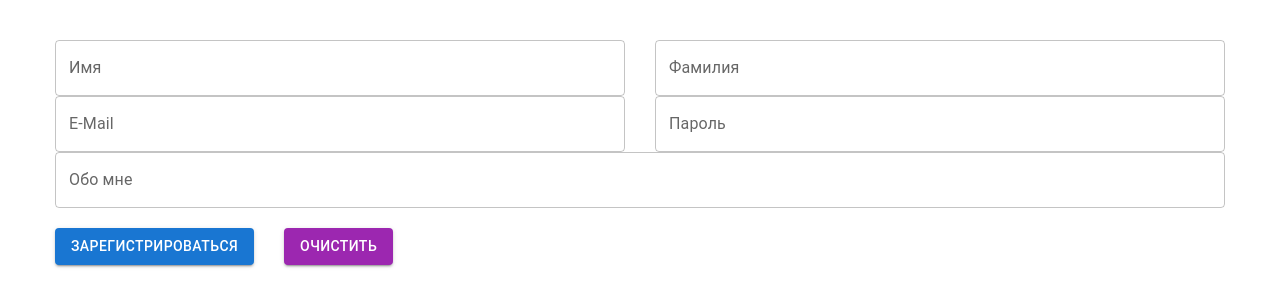
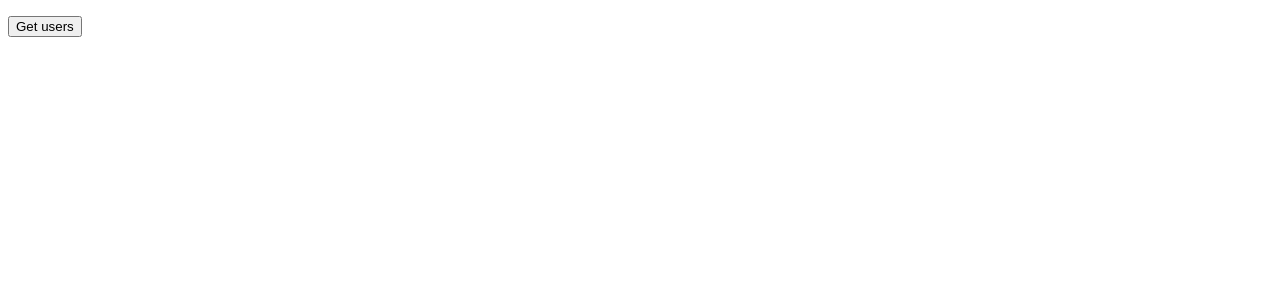
Before and after one commit to nohvu/home-work-1, a React (Create React App) app: page / in a window 1280 px wide. Shown: the top 306 px of the page. Built offline with nearby package versions, Linux system fonts and the light colour scheme.

Commit message:
Блок 6, д/з №1. Переписать getUsers на async/await.

```diff
--- a/src/index.tsx
+++ b/src/index.tsx
@@ -7,8 +7,10 @@ import ReactDOM from "react-dom";
 //import App from "./tutorial-5/App";
 //import App from "./tutorial-6/App";
 //import App from "./tutorial-7/App";
-import App from "./tutorial-8/App";
-import "./tutorial-8/styles.scss";
+//import App from "./tutorial-8/App";
+import App from "./tutorial-9/App";
+
+//import "./tutorial-8/styles.scss";
 //import styles from "./tutorial-7/App";
 //import "bootstrap/dist/css/bootstrap.min.css";
 
--- /dev/null
+++ b/src/tutorial-9/App.tsx
@@ -0,0 +1,37 @@
+import React from "react";
+
+interface IPost {
+  createdAt: string;
+  name: string;
+  id: string;
+}
+
+function App() {
+  const [users, setUsers] = React.useState<IPost[]>([]);
+
+  async function handleClick() {
+    try {
+      const res = await fetch("https://61efebb9732d93001778e6b4.mockapi.io/posts");
+      if (!res.ok) {
+        throw new Error(res.statusText);
+      }
+      const result = await res.json();
+      setUsers((prev) => [...prev, ...result]);
+    } catch (error) {
+      console.error(error);
+    }
+  }
+
+  return (
+    <div>
+      <ul>
+        {users.map((user) => (
+          <li key={user.id}>{user.name}</li>
+        ))}
+      </ul>
+      <button onClick={handleClick}>Get users</button>
+    </div>
+  );
+}
+
+export default App;
```
